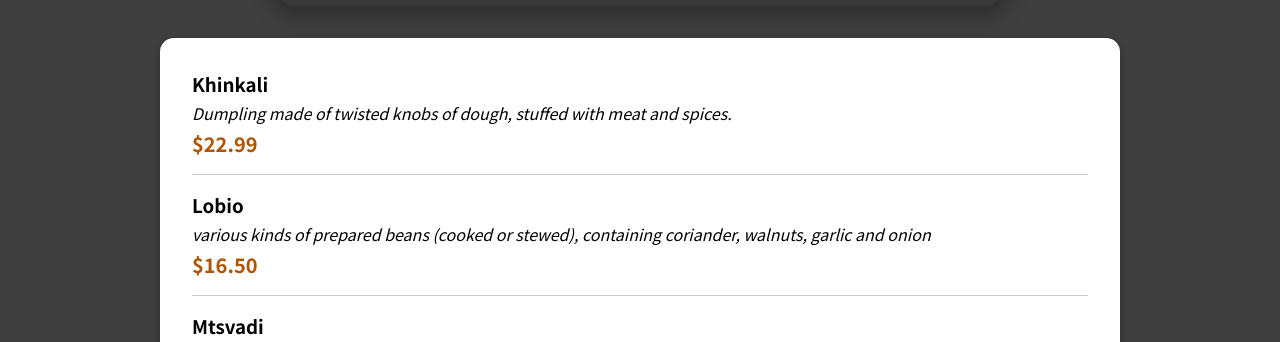
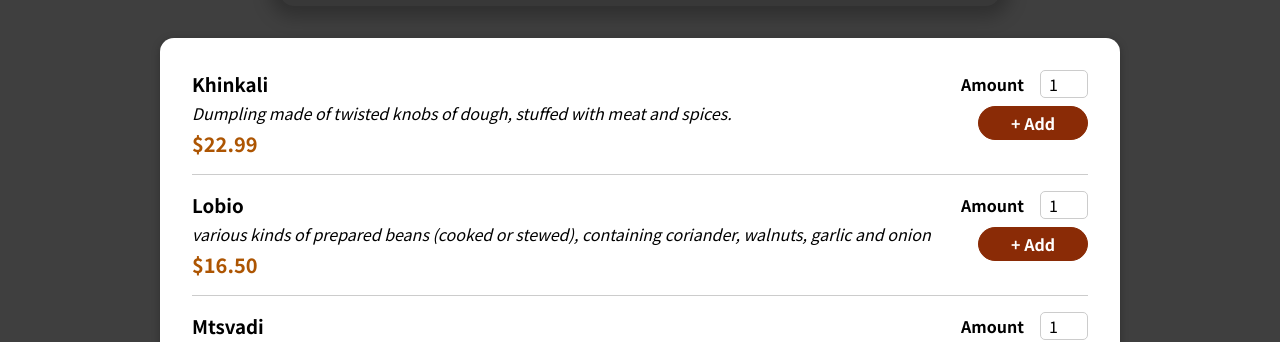
Before and after one commit to NikolozKereselidze/Food-Order-App, a React (Create React App) app: page / in a window 1280 px wide. Shown: the part 467-809 px from the top of the page. Built offline with nearby package versions, Linux system fonts and the light colour scheme.

Commit message:
add form

```diff
--- a/src/components/Meals/MealItem/MealItem.js
+++ b/src/components/Meals/MealItem/MealItem.js
@@ -1,4 +1,5 @@
 import classes from "./MealItem.module.css";
+import MealItemForm from "./MealItemForm";
 
 const MealItem = (props) => {
   const price = `$${props.price.toFixed(2)}`;
@@ -10,7 +11,9 @@
         <div className={classes.description}>{props.description}</div>
         <div className={classes.price}>{price}</div>
       </div>
-      <div></div>
+      <div>
+        <MealItemForm />
+      </div>
     </li>
   );
 };
--- a/src/components/Meals/MealItem/MealItemForm.js
+++ b/src/components/Meals/MealItem/MealItemForm.js
@@ -0,0 +1,23 @@
+import Input from "../../UI/Input";
+import classes from "./MealItemForm.module.css";
+
+const MealItemForm = (props) => {
+  return (
+    <form className={classes.form}>
+      <Input
+        label="Amount"
+        input={{
+          id: "amount",
+          type: "number",
+          min: "1",
+          max: "5",
+          step: "1",
+          defaultValue: "1",
+        }}
+      />
+      <button>+ Add</button>
+    </form>
+  );
+};
+
+export default MealItemForm;
--- /dev/null
+++ b/src/components/Meals/MealItem/MealItemForm.module.css
@@ -0,0 +1,20 @@
+.form {
+  text-align: right;
+}
+
+.form button {
+  font: inherit;
+  cursor: pointer;
+  background-color: #8a2b06;
+  border: 1px solid #8a2b06;
+  color: white;
+  padding: 0.25rem 2rem;
+  border-radius: 20px;
+  font-weight: bold;
+}
+
+.form button:hover,
+.form button:active {
+  background-color: #641e03;
+  border-color: #641e03;
+}
--- /dev/null
+++ b/src/components/UI/Input.js
@@ -0,0 +1,12 @@
+import classes from "./Input.module.css";
+
+const Input = (props) => {
+  return (
+    <div className={classes.input}>
+      <label htmlFor={props.input.id}>{props.label}</label>
+      <input {...props.input} />
+    </div>
+  );
+};
+
+export default Input;
--- /dev/null
+++ b/src/components/UI/Input.module.css
@@ -0,0 +1,18 @@
+.input {
+  display: flex;
+  align-items: center;
+  margin-bottom: 0.5rem;
+}
+
+.input label {
+  font-weight: bold;
+  margin-right: 1rem;
+}
+
+.input input {
+  width: 3rem;
+  border-radius: 5px;
+  border: 1px solid #ccc;
+  font: inherit;
+  padding-left: 0.5rem;
+}
```
